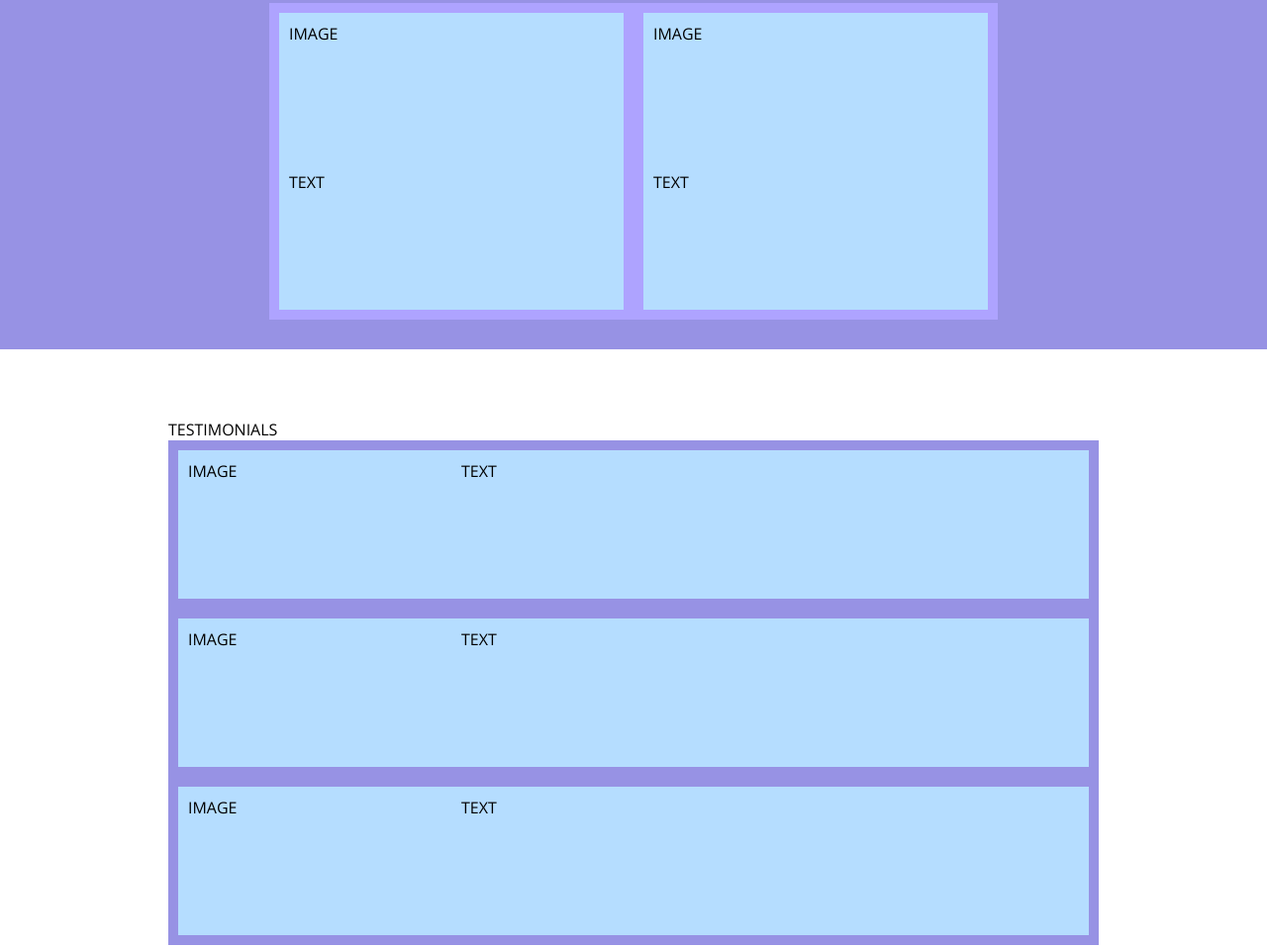
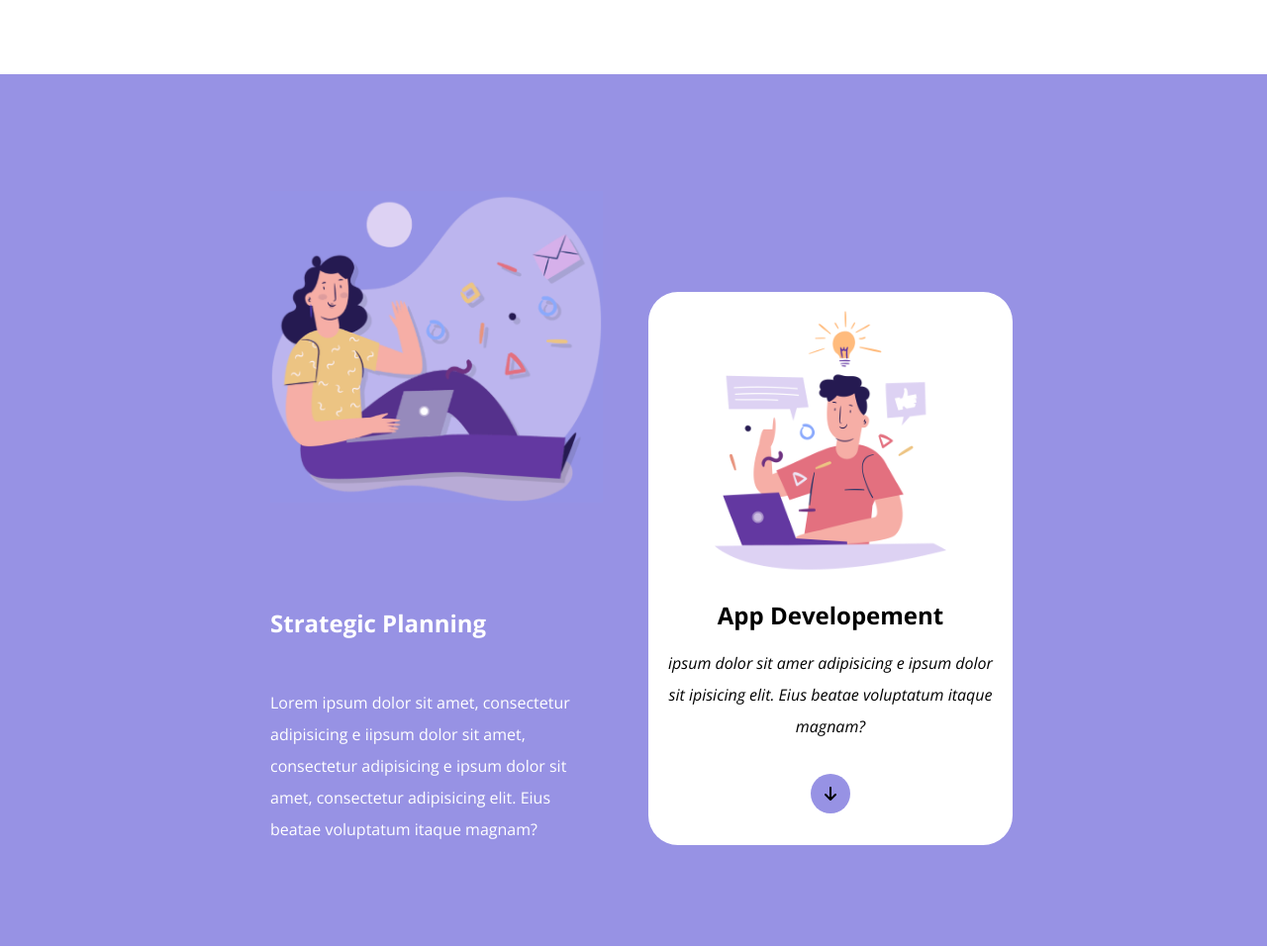
Before and after one commit to emanuelesacchetti/htmlcss-responsive-layout, a plain HTML site: page index.html in a window 1280 px wide. Shown: the part 1037-1995 px from the top of the page at 99% size. Drawn offline with nearby package versions, Linux system fonts and the light colour scheme.

Commit message:
section planning terminata

```diff
--- a/css/style.css
+++ b/css/style.css
@@ -52,6 +52,9 @@ html {
 .t-violet { color: var(--colorSecondary); }
 .t-gray { color: #303b45; }
 .t-blue { color: var(--colorPrimary); }
+
+.t-center { text-align: center; }
+.t-left { text-align: left; }
 
 /*FLEX*/
 .d-flex { display: flex; }
@@ -121,17 +124,20 @@ nav {
  section {
     scroll-margin-top: 80px;
  }
+
+ /*intro*/
  #intro .card {
     padding: 1rem;
     margin: 1rem;
     border-radius: 20px;
+    line-height: 2rem
  }
  .card h3 {
     padding: 1rem 0;
  }
  .card-sx p {
-    padding: 2rem 0;
- }
+    padding: 2rem 0 0;
+}
 #big-card img {
     width: 70%;
     padding: 0;
@@ -152,12 +158,42 @@ nav {
     font-size: 100px;
 }
 #intro .small-card {
-    text-align: center;
     padding: 2rem;
 }
 
+/*planning*/
 
-
+#planning {
+    padding: 2rem 0;
+ }
+#planning .card {
+    line-height: 2rem;
+    padding: 1rem;
+}
+#planning img {
+    width: 80%;
+}
+#planning .card-sx img {
+    padding-bottom: 5rem;
+}
+#planning .card-sx h3 {
+    font-size: 2rem;
+}
+#planning .card-dx {
+    border-radius: 30px;
+}
+#planning .card-dx h3 {
+    font-size: 1.5rem;
+}
+#planning .arrow {
+    width: 2.5rem;
+    height: 2.5rem;
+    line-height: 30px;
+    display: inline-block;
+    background-color: var(--colorSecondary);
+    margin: 2rem;
+    padding: 5px;
+}
 
 
 
@@ -215,6 +251,9 @@ nav {
     }
     #intro .small-card {
         padding: 2rem 0.5rem;
+    }
+    #planning .card-sx h3 {
+        font-size: 2.5rem;
     }
     #testimonial .card {
         display: flex;
@@ -289,9 +328,19 @@ nav {
         display: flex;
         justify-content: center;
         align-items: flex-end;
+        gap: 30px;
     }
     #planning .card-sx, #planning .card-dx {
         width: 40%;
+    }
+    #planning .card-sx h3 {
+        font-size: 1.5rem;
+    }
+    #planning .card {
+        padding: 1rem 1rem 0;
+    }
+    #planning .card-sx img {
+        width: 100%;
     }
     #benefit .card {
         width: calc(100% / 3);
--- a/index.html
+++ b/index.html
@@ -59,28 +59,28 @@
                         </div>
                         <img src="img/phone.png" alt="phone">
                     </div>
-                    <div class="card small-card box">
+                    <div class="card small-card t-center box">
                         <span class="icon">
                             <i class="fa-solid fa-file-code t-blue"></i>
                         </span>
                         <h3 class="text t-blue">Clean Code</h3>
                         <p class="image t-gray">Lorem ipsum dolor sit amet consectetur adipisicing elit. Facilis adipisci repellendus tempore laborum enim distinctio quasi minima quam placeat!</p>
                     </div>
-                    <div class="card small-card box">
+                    <div class="card small-card t-center box">
                         <span class="icon">
                             <i class="fa-solid fa-compass-drafting t-blue"></i>
                         </span>
                         <h3 class="text t-blue">Web Design</h3>
                         <p class="image t-gray">Lorem ipsum dolor sit amet consectetur adipisicing elit. Facilis adipisci repellendus tempore laborum enim distinctio quasi minima quam placeat!</p>
                     </div>
-                    <div class="card small-card box">
+                    <div class="card small-card t-center box">
                         <span class="icon">
                             <i class="fa-solid fa-laptop-code t-blue"></i>
                         </span>
                         <h3 class="text t-blue">Developement</h3>
                         <p class="image t-gray">Lorem ipsum dolor sit amet consectetur adipisicing elit. Facilis adipisci repellendus tempore laborum enim distinctio quasi minima quam placeat!</p>
                     </div>
-                    <div class="card small-card box">
+                    <div class="card small-card t-center box">
                         <span class="icon">
                             <i class="fa-solid fa-bullhorn t-blue"></i>                        </span>
                         <h3 class="text t-blue">Branding</h3>
@@ -92,13 +92,22 @@
         </section>
         <section id="planning">
             <div class="container row">
-                <div class="card box2 card-sx">
-                    <div class="image box">IMAGE</div>
-                    <div class="text box">TEXT</div>
+                <div class="card t-center card-sx">
+                    <div>
+                        <img src="img/planning1.png" alt="">
+                        <h3 class="t-white t-left">Strategic Planning</h3>
+                        <p class="t-white t-left">Lorem ipsum dolor sit amet, consectetur adipisicing e iipsum dolor sit amet, consectetur adipisicing e ipsum dolor sit amet, consectetur adipisicing elit. Eius beatae voluptatum itaque magnam?</p>
+                   </div>
                 </div>
-                <div class="card box2 card-dx">
-                    <div class="image box">IMAGE</div>
-                    <div class="text box">TEXT</div>
+                <div class="card btn-white t-center card-dx">
+                    <div>
+                        <img src="img/planning2.png" alt="">
+                        <h3>App Developement</h3>
+                        <p><em> ipsum dolor sit amer adipisicing e ipsum dolor sit ipisicing elit. Eius beatae voluptatum itaque magnam?</em></p>
+                        <span class="arrow b-radius t-center">
+                            <i class="fa-solid fa-arrow-down"></i>
+                        </span>
+                    </div>
                 </div>
             </div>
         </section>
```
